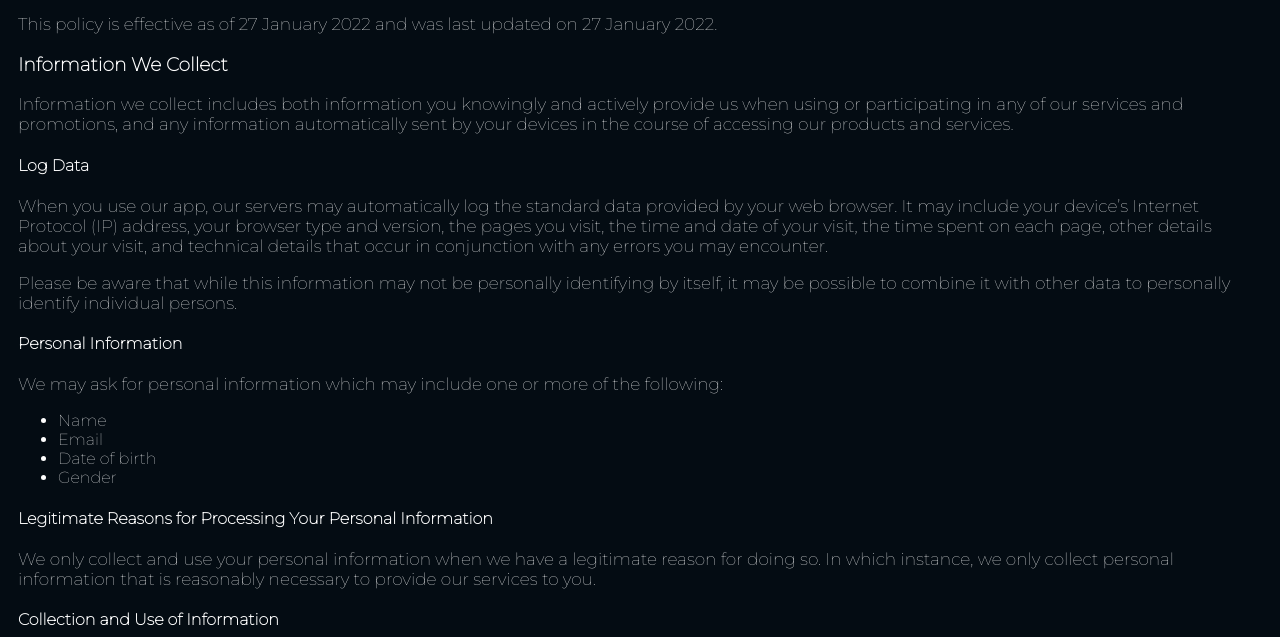
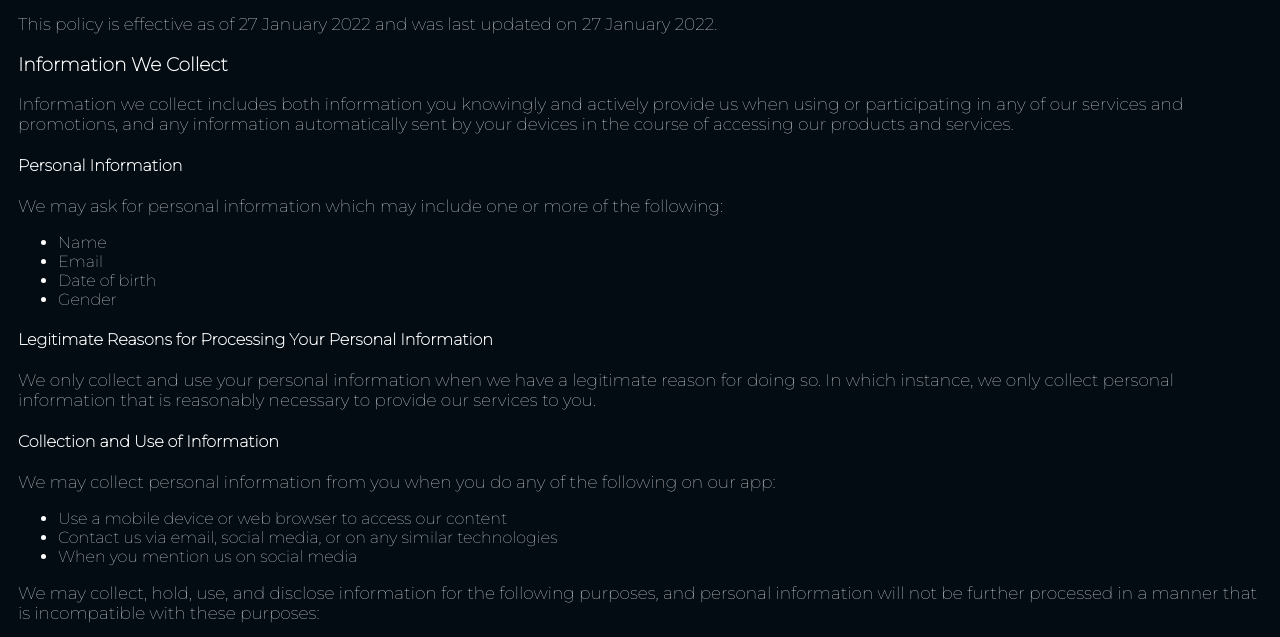
Before and after one commit to teamcrushd/terms-of-use, a plain HTML site: page index.html in a window 1280 px wide. Shown: the part 135-772 px from the top of the page. Drawn offline with Linux system fonts and the light colour scheme.

Commit message:
🚚 removed log data section

```diff
--- a/index.html
+++ b/index.html
@@ -32,20 +32,6 @@
         actively provide us when using or participating in any of our services
         and promotions, and any information automatically sent by your devices
         in the course of accessing our products and services.
-      </p>
-      <h4>Log Data</h4>
-      <p>
-        When you use our app, our servers may automatically log the standard
-        data provided by your web browser. It may include your device’s Internet
-        Protocol (IP) address, your browser type and version, the pages you
-        visit, the time and date of your visit, the time spent on each page,
-        other details about your visit, and technical details that occur in
-        conjunction with any errors you may encounter.
-      </p>
-      <p>
-        Please be aware that while this information may not be personally
-        identifying by itself, it may be possible to combine it with other data
-        to personally identify individual persons.
       </p>
       <h4>Personal Information</h4>
       <p>
```
